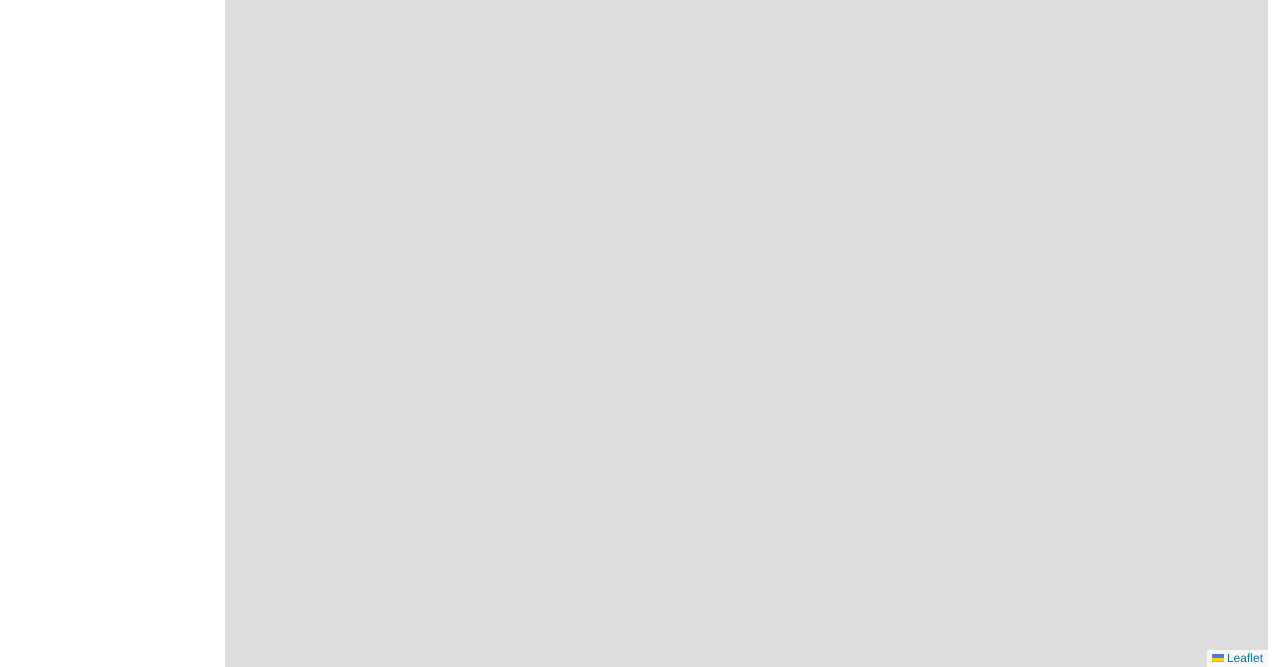
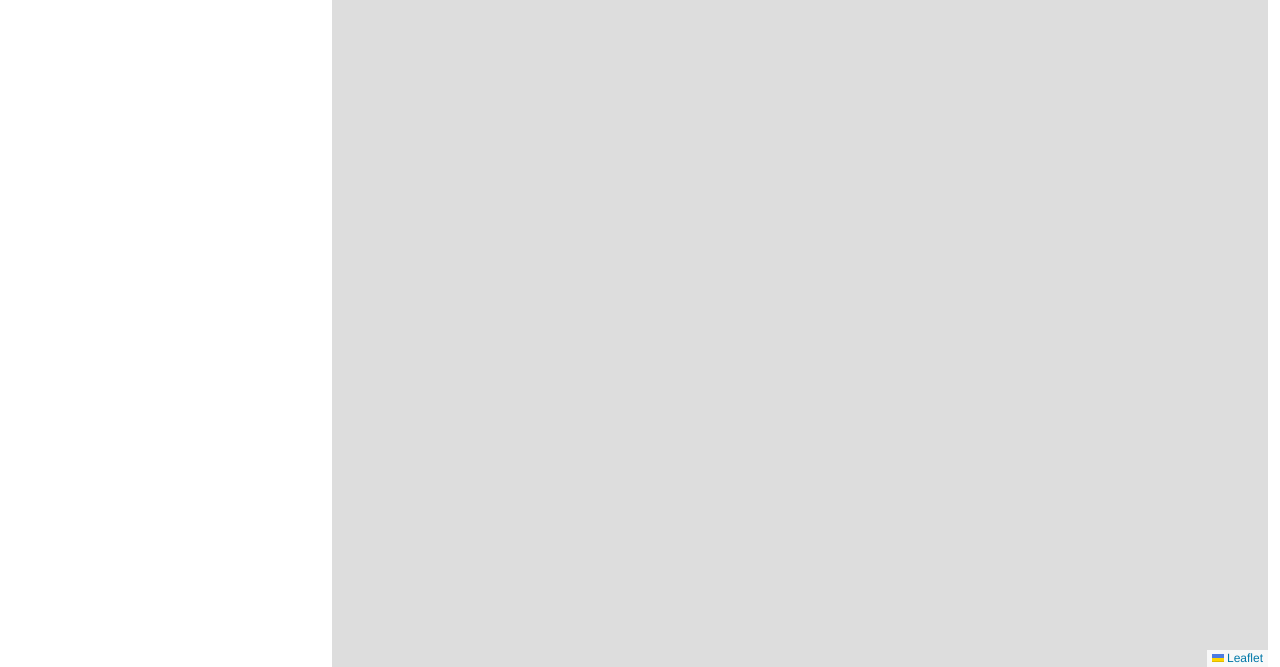
Before and after one commit to boyzoid/my-pi-sky, a website: page public/index.html in a window 1280 px wide. Shown: the part 133-800 px from the top of the page. Drawn offline with Linux system fonts and the light colour scheme.

Commit message:
updated layout and README.md

```diff
--- a/public/index.html
+++ b/public/index.html
@@ -16,11 +16,11 @@
         </div>
     </div>
     <div class="row flex-grow-1">
-        <div class="col-md-2">
-            <div id="date"></div>
+        <div class="col-md-3">
+            <div id="date" class="text-center"></div>
             <div id="details"></div>
         </div>
-        <div class="col-md-10">
+        <div class="col-md-9">
             <div class="h-100 w-100" id="map"></div>
         </div>
     </div>
```
Also changed, not shown: README.md.
